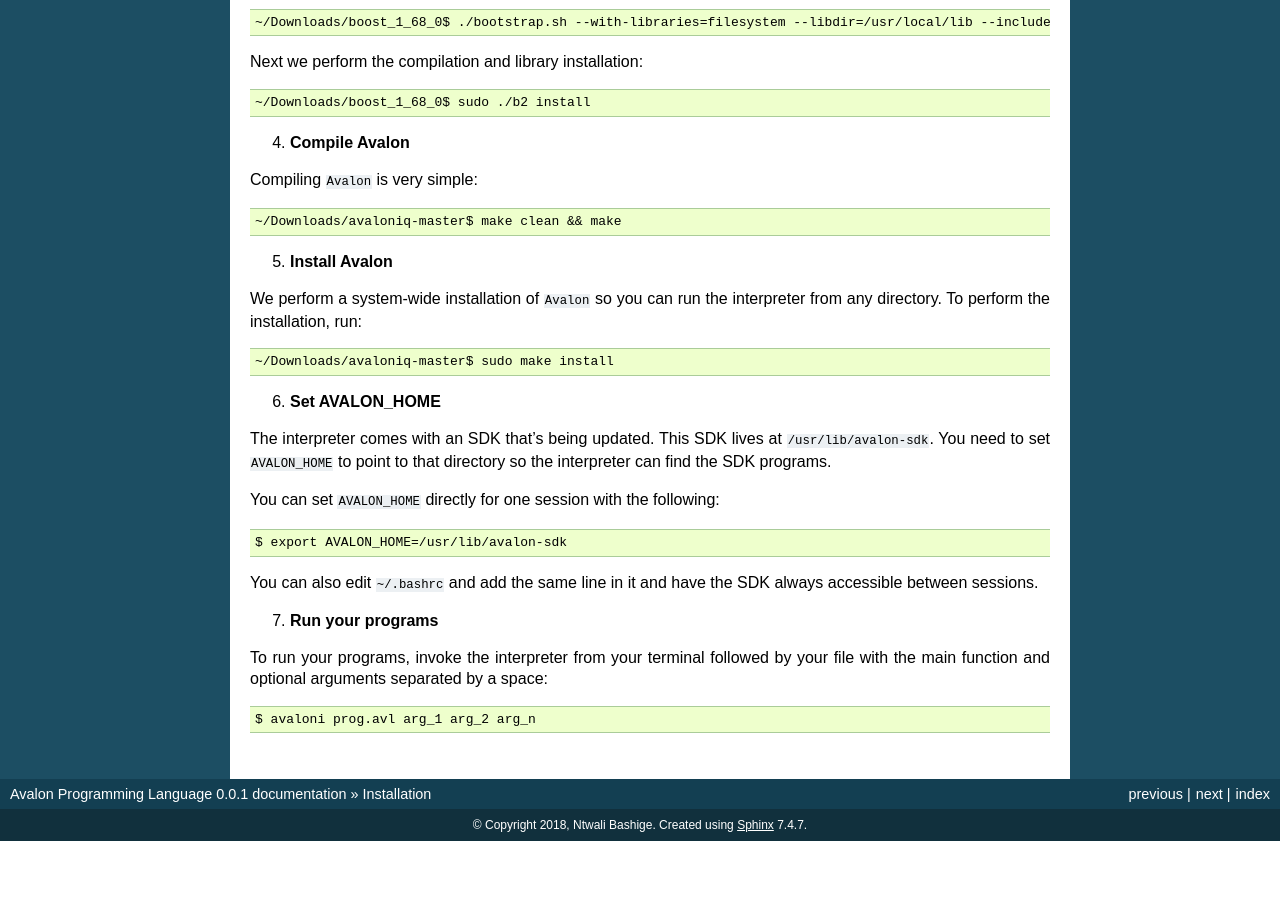
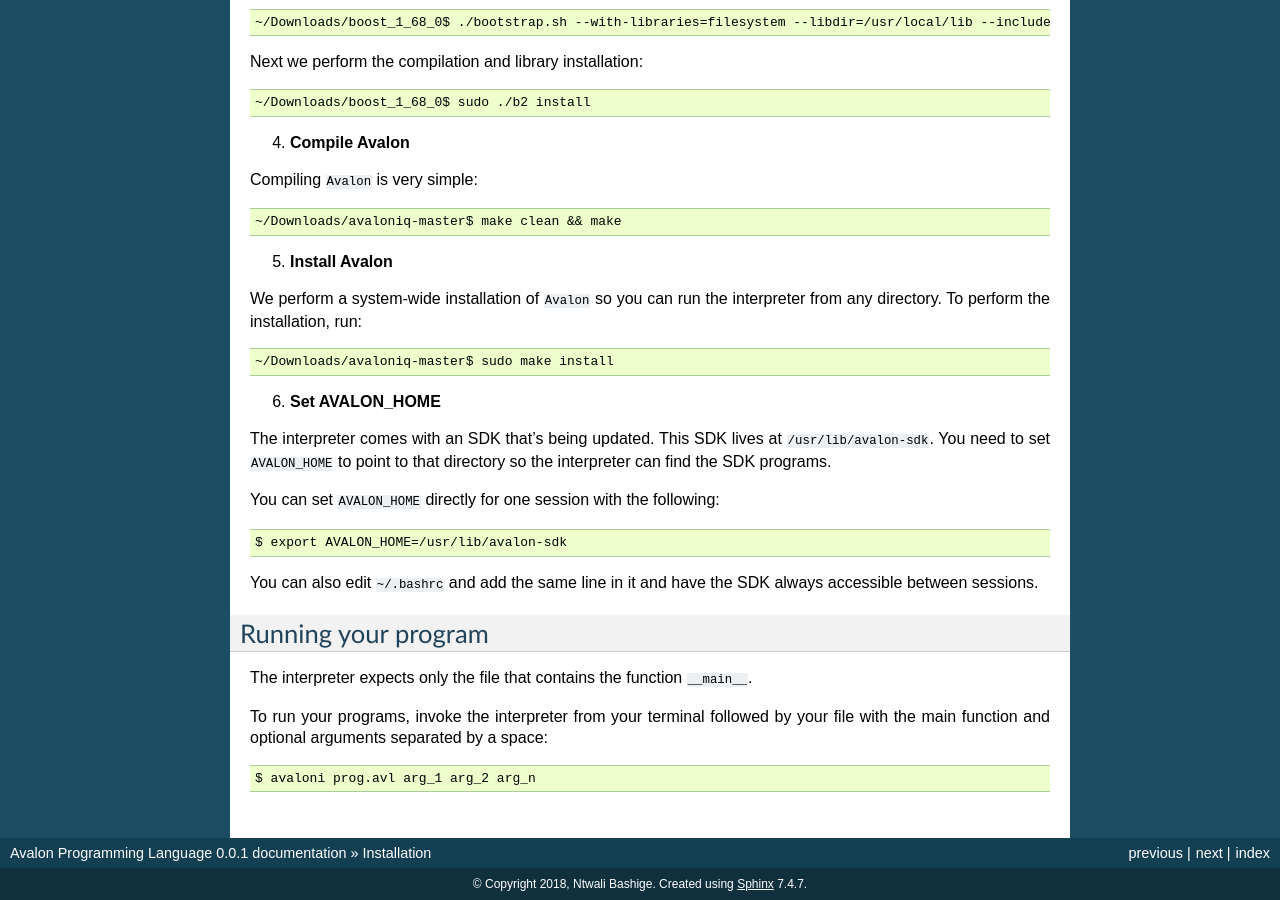
Before and after one commit to avalon-lang/docs, a Sphinx documentation site: the page built from source/installation.rst, in a window 1280 px wide and 900 px high, scrolled down 647 px. Built offline with Sphinx 7.4.7, drawn with Linux system fonts in a browser that asks for light colours; before the commit the page ends 1488 px from its top, so only the background shows below that.

Commit message:
Updated the installation instructions so it is clear from the table of contents that instructions to run the program are available.

```diff
--- a/source/installation.rst
+++ b/source/installation.rst
@@ -74,7 +74,10 @@
 You can also edit ``~/.bashrc`` and add the same line in it and have the SDK always accessible
 between sessions.
 
-7. **Run your programs**
+Running your program
+--------------------
+
+The interpreter expects only the file that contains the function :code:`__main__`.
 
 To run your programs, invoke the interpreter from your terminal followed by your file
 with the main function and optional arguments separated by a space::
```
